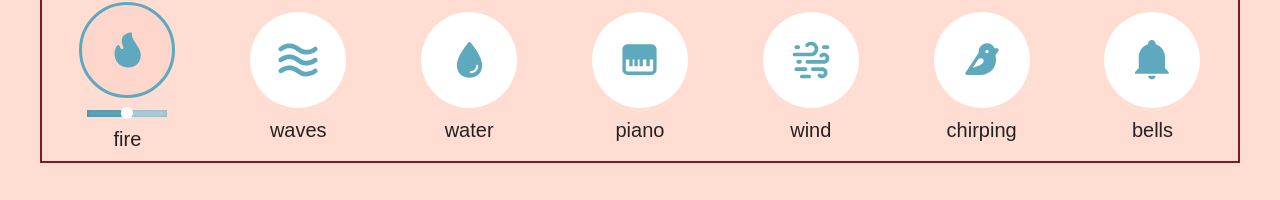
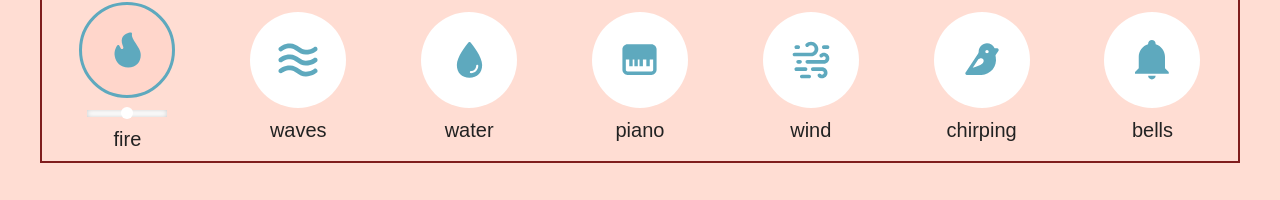
Before and after one commit to sleeepylala/REACT--Breath-On, a React (Create React App) app in the folder breath-on/: page /timer in a window 1280 px wide. Both pictures are taken after a click on the button 127 px from the left and 956 px from the top of the page. Shown: the part 906-1106 px from the top of the page. Built offline with nearby package versions, Linux system fonts and the light colour scheme.

Commit message:
inizio funzionalità del range input

```diff
--- a/breath-on/src/components/ButtonSounds.js
+++ b/breath-on/src/components/ButtonSounds.js
@@ -1,9 +1,10 @@
-import React, { useState } from "react";
+import React, { useState, useEffect } from "react";
 
 const ButtonSounds = () => {
   const [audioState, setAudioState] = useState({});
   const [colorPressed, setColorPressed] = useState({});
   const [putBorder, setPutBorder] = useState({});
+  const [volumeLevel, setVolumeLevel] = useState({});
 
   const buttonSounds = [
     {
@@ -62,6 +63,16 @@ const ButtonSounds = () => {
     }
   };
 
+  // Funzione per gestire il cambiamento del volume.
+  const handleVolumeChange = (event, index) => {
+    const volume = event.target.value / 100;
+    const audio = audioState[index];
+    if (audio) {
+      audio.volume = volume;
+      setVolumeLevel((prevVolume) => ({ ...prevVolume, [index]: volume }));
+    }
+  };
+
   return (
     <div className="container-sounds border-3 border-black items-center justify-around sm:grid sm:grid-cols-3 md:grid-cols-4 lg:flex lg:flex-row">
       {buttonSounds.map((item, index) => (
@@ -86,7 +97,17 @@ const ButtonSounds = () => {
               type="range"
               min="0"
               max="100"
-              value="50"
+              defaultValue={volumeLevel[item.sound] * 100}
+              onChange={(event) => handleVolumeChange(event, item.sound)}
+              style={{
+                background: `linear-gradient(
+              to right,
+              #5ea9be 0%,
+              #5ea9be ${volumeLevel[item.sound] * 100}%,
+              rgba(94, 169, 190, 0.5) ${volumeLevel[item.sound] * 100}%,
+              rgba(94, 169, 190, 0.5) 100%
+            )`,
+              }}
             />
           )}
 
--- a/breath-on/src/index.css
+++ b/breath-on/src/index.css
@@ -36,20 +36,11 @@ body {
 }
 input[type="range"] {
   -webkit-appearance: none;
+  position: relative;
 }
 
 input[type="range"]::-webkit-slider-runnable-track {
   height: 7px;
-  animate: 0.2s;
-  background: linear-gradient(
-    to right,
-    #5ea9be 0%,
-    #5ea9be calc(50% - 6px),
-    /* Cambia il colore per la parte piena del range */ rgba(94, 169, 190, 0.5)
-      calc(50% - 6px),
-    /* Cambia il colore per la parte vuota del range */ rgba(94, 169, 190, 0.5)
-      100%
-  );
 
   box-shadow: inset 0 0 5px rgba(0, 0, 0, 0.2);
 }
```
